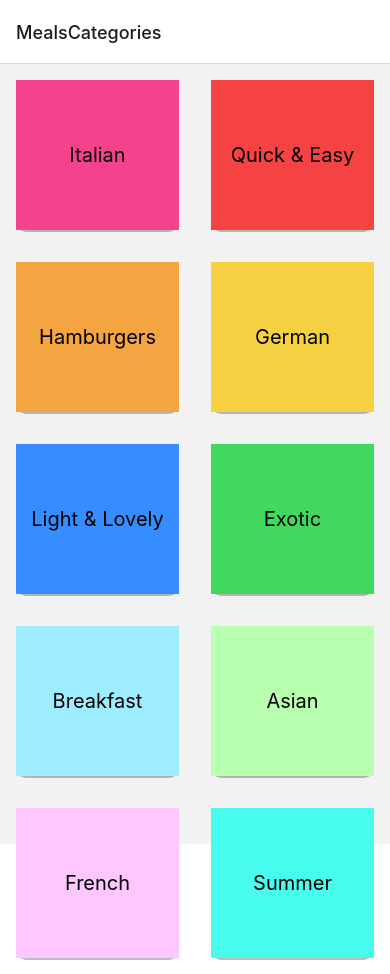
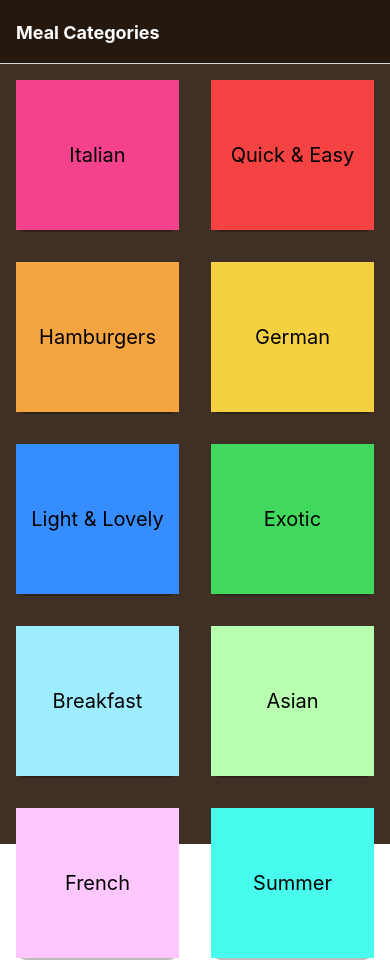
Before and after one commit to CNFishead/mealsapp, a React Native app: screen / in a window 390 px wide. Built offline with nearby package versions, Linux system fonts and the light colour scheme.

Commit message:
modifying screens options etc.

```diff
--- a/App.js
+++ b/App.js
@@ -4,6 +4,7 @@ import { NavigationContainer } from "@react-navigation/native";
 import Categories from "./screens/Categories.screen";
 import { createNativeStackNavigator } from "@react-navigation/native-stack";
 import MealsOverview from "./screens/MealsOverview.screen";
+import colors from "./constants/colors";
 
 // creates a stack navigator
 const Stack = createNativeStackNavigator();
@@ -12,12 +13,33 @@ export default function App() {
   return (
     <>
       <NavigationContainer>
-        <Stack.Navigator initialRouteName={Categories}>
-          <Stack.Screen name="MealsCategories" component={Categories} />
+        <Stack.Navigator
+          initialRouteName={Categories}
+          screenOptions={{
+            headerStyle: {
+              backgroundColor: colors.primary,
+              width: "100%",
+            },
+            headerTintColor: "#fff",
+            headerTitleStyle: {
+              fontWeight: "bold",
+            },
+            contentStyle: {
+              backgroundColor: colors.primary_lighter,
+            },
+          }}
+        >
+          <Stack.Screen
+            name="MealsCategories"
+            component={Categories}
+            options={{
+              title: "Meal Categories",
+            }}
+          />
           <Stack.Screen name="MealsOverview" component={MealsOverview} />
         </Stack.Navigator>
       </NavigationContainer>
-      <StatusBar style="dark" />
+      <StatusBar style="light" />
     </>
   );
 }
--- /dev/null
+++ b/constants/colors.js
@@ -0,0 +1,8 @@
+export default {
+  primary: "#24180f",
+  primary_darker: "#0e0905",
+  primary_lighter: "#3f2f25",
+  secondary: "#ddb52f",
+  secondary_darker: "#c9a22a",
+  accent: "#d33285",
+};
--- a/screens/Categories.screen.jsx
+++ b/screens/Categories.screen.jsx
@@ -15,6 +15,8 @@ const Categories = ({ navigation }) => {
             onPress={() => {
               navigation.navigate("MealsOverview", {
                 categoryId: item.id,
+                categoryTitle: item.title,
+                categoryColor: item.color,
               });
             }}
           />
--- a/screens/MealsOverview.screen.jsx
+++ b/screens/MealsOverview.screen.jsx
@@ -1,13 +1,23 @@
-import React from "react";
+import React, { useLayoutEffect } from "react";
 import { FlatList, StyleSheet, Text, View } from "react-native";
 import { MEALS } from "../data/dummy-data";
 import MealItem from "../components/mealItem/MealItem.component";
 
-const MealsOverview = ({ route }) => {
+const MealsOverview = ({ route, navigation }) => {
   const { categoryId } = route.params;
 
   // we want to find all meals that have the categoryId in their categoryIds array
   const mealsToDisplay = MEALS.filter((meal) => meal.categoryIds.indexOf(categoryId) >= 0);
+
+  useLayoutEffect(() => {
+    // set the title of the screen to the categoryTitle
+    navigation.setOptions({
+      title: route.params.categoryTitle,
+      headerStyle: {
+        backgroundColor: route.params.categoryColor,
+      },
+    });
+  }, [navigation]);
 
   return (
     <View style={styles.container}>
```
